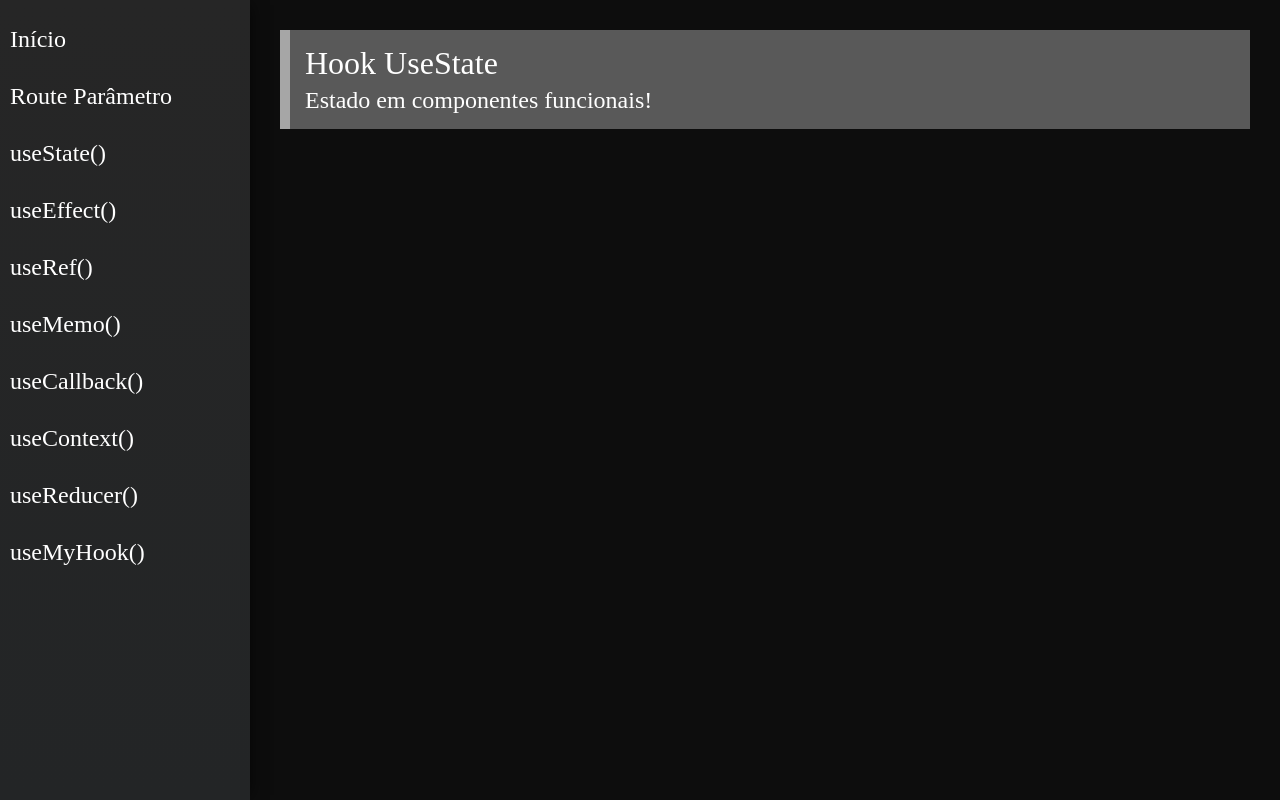
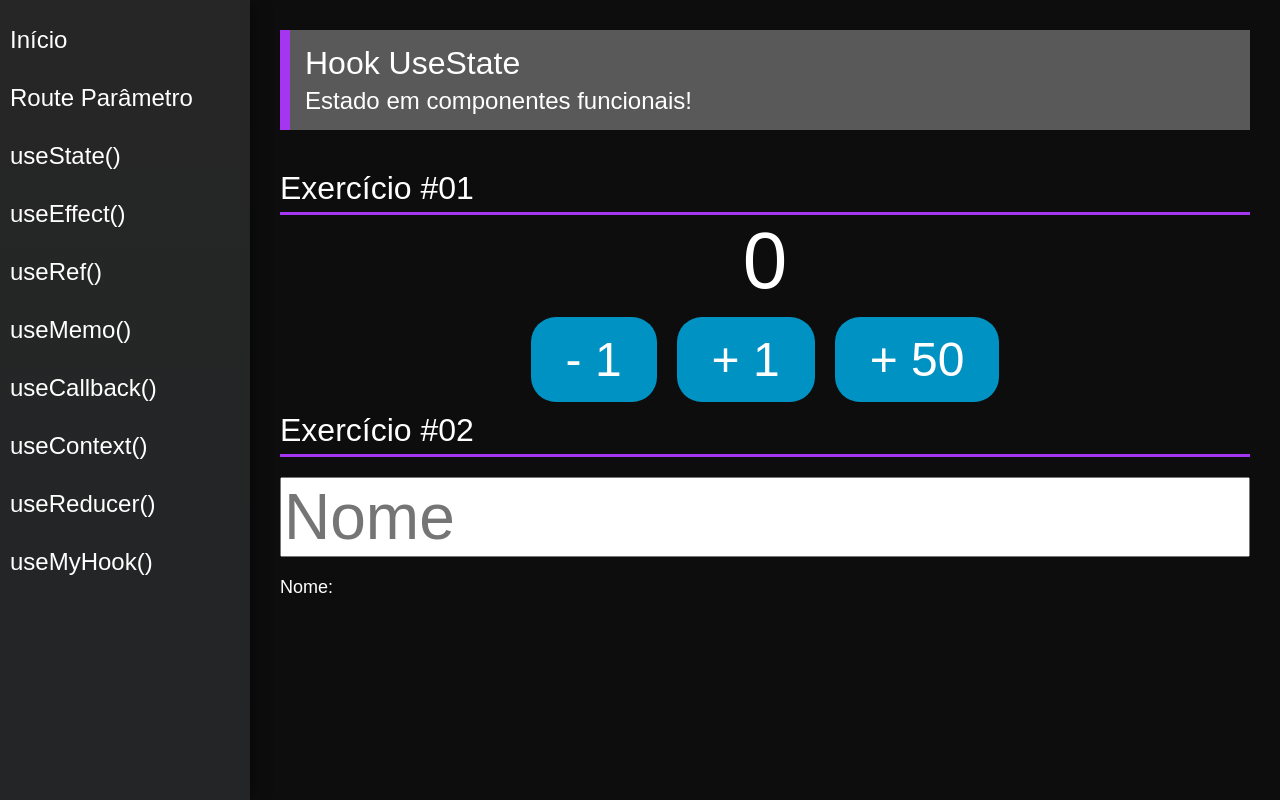
Before and after one commit to raphael-avelar/hooks-react, a React (Create React App) app: page /useState in a window 1280 px wide. Built offline with nearby package versions, Linux system fonts and the light colour scheme.

Commit message:
UseState - Implementando hook

```diff
--- a/src/components/layout/Menu.css
+++ b/src/components/layout/Menu.css
@@ -1,4 +1,4 @@
-.Menu {
+.menu {
   display: flex;
   flex-basis: 250px;
 
@@ -10,20 +10,20 @@
   box-shadow: 4px 0px 17px -5px rgba(0, 0, 0, 0.75);
 }
 
-.Menu nav {
+.menu nav {
   flex-grow: 1;
 }
 
-.Menu ul {
+.menu ul {
   list-style: none;
   padding: 0;
 }
 
-.Menu li {
+.menu li {
   display: flex;
 }
 
-.Menu li a {
+.menu li a {
   flex: 1;
   padding: 10px;
   margin-bottom: 10px;
@@ -33,6 +33,6 @@
   font-size: 1.5rem;
 }
 
-.Menu li a:hover {
+.menu li a:hover {
   background: #00000020;
 }
--- a/src/components/layout/Menu.jsx
+++ b/src/components/layout/Menu.jsx
@@ -4,7 +4,7 @@ import React from 'react'
 import { Link } from 'react-router-dom'
 
 const Menu = props => (
-  <aside className="Menu">
+  <aside className="menu">
     <nav>
       <ul>
         <li>
--- a/src/components/layout/PageTitle.css
+++ b/src/components/layout/PageTitle.css
@@ -1,5 +1,5 @@
 .PageTitle {
-  border-left: 10px solid #A6A6A6;
+  border-left: 10px solid #A435F0;
   padding: 15px;
   background: #595959;
   margin-bottom: 40px;
--- a/src/components/layout/SectionTitle.css
+++ b/src/components/layout/SectionTitle.css
@@ -1,5 +1,5 @@
 .SectionTitle {
-  border-bottom: 3px solid #006c90;
+  border-bottom: 3px solid #A435F0;
 }
 
 .SectionTitle h3 {
--- a/src/index.css
+++ b/src/index.css
@@ -1,3 +1,40 @@
 body {
-  margin: 0;
+    margin: 0;
+    font-family: 'Montserrat', sans-serif;
 }
+
+.text {
+    font-weight: 300;
+    font-size: 5rem;
+}
+
+.red {
+    font-weight: 700;
+    color: red;
+}
+
+.input {
+    font-weight: 300;
+    font-size: 4rem;
+    margin: 20px 0px;
+}
+
+.btn {
+    border-radius: 25px;
+    margin: 10px;
+    padding: 15px 35px;
+    border: none;
+    outline: none;
+    background-color: #0092c3;
+
+    font-size: 3rem;
+    color: #fff;
+}
+
+.center {
+    display: flex;
+    flex-direction: column;
+    justify-content: center;
+    align-items: center;
+    text-align: center;
+}
--- a/src/views/examples/UseState.jsx
+++ b/src/views/examples/UseState.jsx
@@ -1,13 +1,42 @@
-import React from 'react'
+import React, { useState } from 'react'
 import PageTitle from '../../components/layout/PageTitle'
+import SectionTitle from '../../components/layout/SectionTitle'
 
 const UseState = (props) => {
+  const [count, setCount] = useState(0)
+  const [name, setName] = useState("")
+
   return (
     <div className="UseState">
       <PageTitle
         title="Hook UseState"
         subtitle="Estado em componentes funcionais!"
       />
+
+      <SectionTitle title="Exercício #01"/>
+
+      <div className="center">
+        <span className="text">{count}</span>
+
+        <div>
+          <button className="btn" onClick={() => setCount(count - 1)}>- 1</button>
+          <button className="btn" onClick={() => setCount(count + 1)}>+ 1</button>
+          <button className="btn" onClick={() => setCount(current => current + 50)}>+ 50</button>
+        </div>
+      </div>
+
+      <SectionTitle title="Exercício #02"/>
+
+      <input
+        type="text"
+        className="input"
+        placeholder="Nome"
+        maxLength={50}
+        value={name}
+        onChange={e => setName(e.target.value)}
+      />
+
+      <span style={{fontSize: "18px"}}>Nome: {name}</span>
     </div>
   )
 }
```
